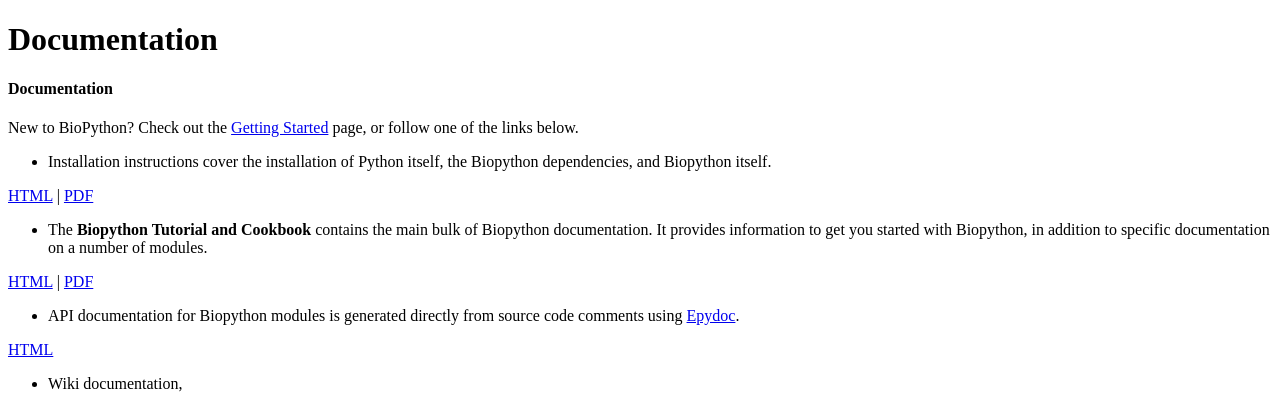
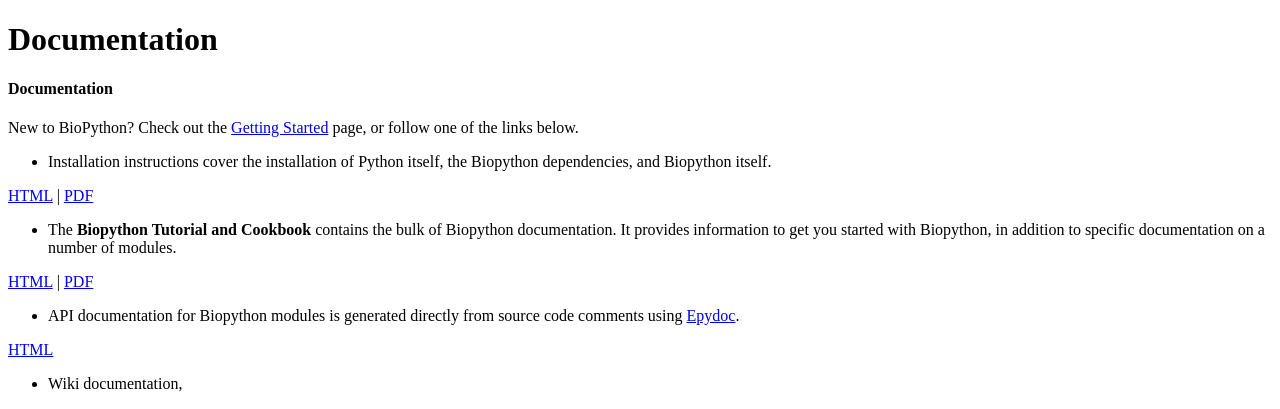
Before and after one commit to biopython/biopython.github.io, a Jekyll site: the page built from wiki/Documentation.md, in a window 1280 px wide. Shown: the top 409 px of the page. Built offline with Jekyll 4.4.1, drawn with Linux system fonts in a browser that asks for light colours.

Commit message:
/* Documentation */

```diff
--- a/wiki/Documentation.md
+++ b/wiki/Documentation.md
@@ -17,7 +17,7 @@ below.
 [HTML](http://biopython.org/DIST/docs/install/Installation.html) |
 [PDF](http://biopython.org/DIST/docs/install/Installation.pdf)
 
--   The **Biopython Tutorial and Cookbook** contains the main bulk of
+-   The **Biopython Tutorial and Cookbook** contains the bulk of
     Biopython documentation. It provides information to get you started
     with Biopython, in addition to specific documentation on a number
     of modules.
```
Also changed, not shown: 1 other file.
